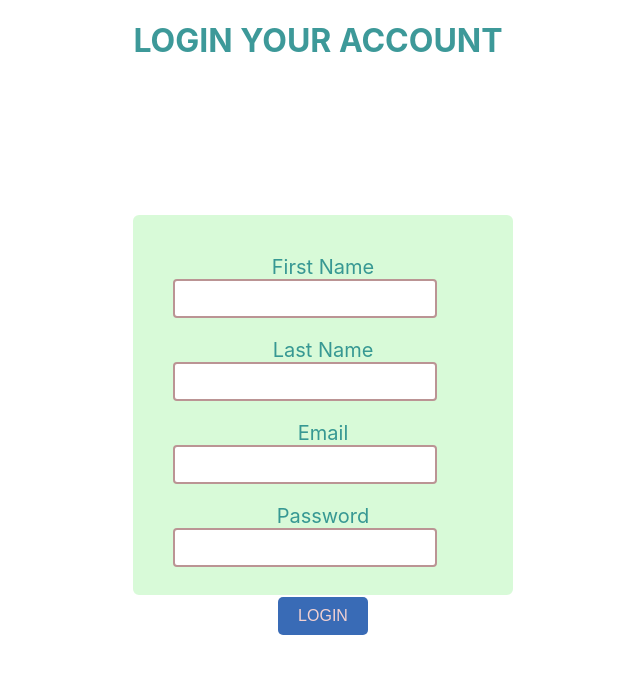
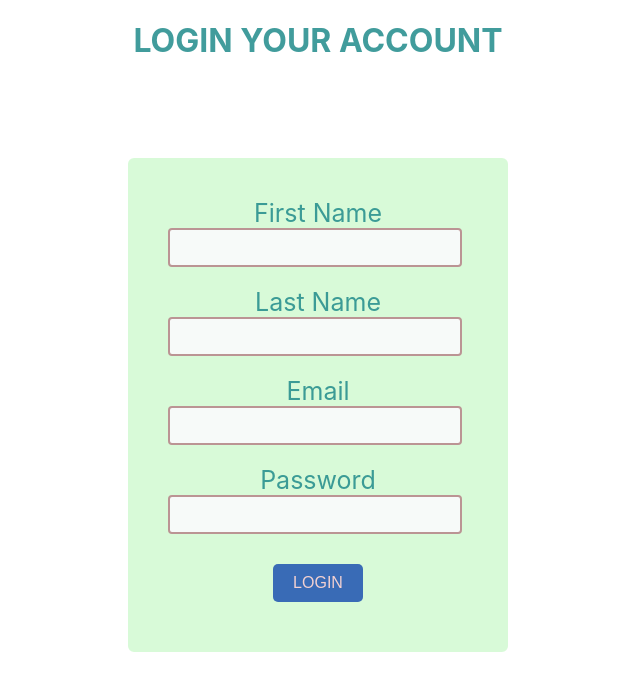
Before and after one commit to Vach001/login-form-app, a React (Create React App) app: page / in a window 1280 px wide. Shown: the top 690 px of the page, without its empty margins (322-962 px from the left). Built offline with nearby package versions, Linux system fonts and the light colour scheme.

Commit message:
feat(Login): add styles

```diff
--- a/src/Components/Login/Login.module.css
+++ b/src/Components/Login/Login.module.css
@@ -1,5 +1,5 @@
 .loginForm {
-  color: rgba(23, 133, 133, 0.836);
+  color: rgba(27, 136, 136, 0.836);
 }
 .form {
   position: absolute;
@@ -7,23 +7,25 @@
   left: 50%;
   transform: translate(-50%, -50%);
   width: 300px;
-  height: 300px;
+  height: auto;
   background: rgb(216, 250, 216);
   border: 4px solid #fff;
   border-radius: 10px;
-  margin: 5px;
+  margin-top: 5px;
+  margin-bottom: 15px;
   padding: 40px;
 }
 .label {
-  font-size: 20px;
+  font-size: 25px;
   display: block;
 }
 .inputField {
   display: block;
-  width: 80%;
+  width: 90%;
   padding: 10px 10px;
   border: 2px solid #bb9494;
   border-radius: 4px;
+  background-color: rgba(248, 250, 250, 0.986);
 }
 
 .button {
```
